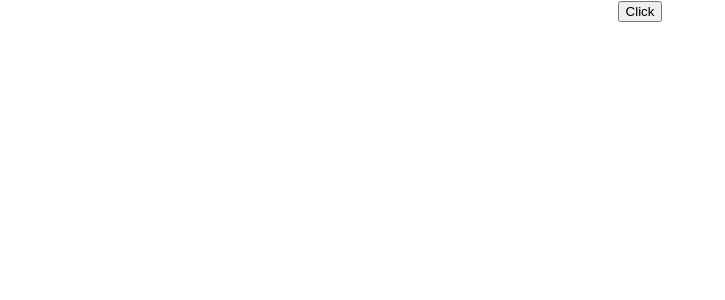
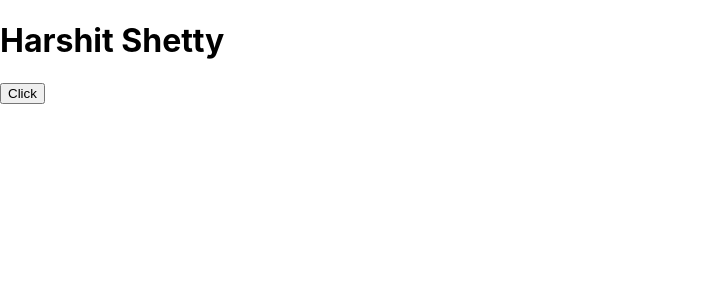
Before and after one commit to harshith1123/React-JS, a React (Create React App) app: page / in a window 1280 px wide. Shown: the top 300 px of the page, without its empty margins (0-725 px from the left). Built offline with nearby package versions, Linux system fonts and the light colour scheme.

Commit message:
Learned usefulness of Bind method

```diff
--- /dev/null
+++ b/src/BindEvent.js
@@ -0,0 +1,36 @@
+import React, { Component } from 'react'
+
+export default class BindEvent extends Component {
+    constructor(){
+        super();
+        // Bind using Constructor
+        this.handleBindEvent = this.handleBindEvent.bind(this);
+        this.state = {
+            name: "Harshit Shetty"
+        }
+    }
+
+    // handleBindEvent(){
+    //     console.log("This:",this);
+    //     this.setState({
+    //         name:"Harshit Gajanan Shetty"
+    //     })
+    // }
+    handleBindEvent = ()=>{
+        console.log("This:",this);
+        this.setState({
+            name:"Harshit Gajanan Shetty"
+        })
+    }
+  render() {
+    return (
+      <div>
+      <h1>{this.state.name}</h1>
+        {/* <button type='button' onClick={this.handleBindEvent}>Click</button> */}
+        {/* Inside Render Function */}
+        {/* <button type="button" onClick={this.handleBindEvent.bind(this)}>Click</button> */}
+        <button type="button" onClick={() => this.handleBindEvent()}>Click</button>
+      </div>
+    )
+  }
+}
--- a/src/index.js
+++ b/src/index.js
@@ -12,6 +12,7 @@ import Constructor from './Construtor';
 import State from './State';
 import Destructuring from './Destructuring';
 import Events from './Events';
+import BindEvent from './BindEvent';
 
 const root = ReactDOM.createRoot(document.getElementById('root'));
 const fruits = ["Orange", "Mango", "Strawberry"]
@@ -33,7 +34,8 @@ root.render(
     {/* <Constructor name = "Harshit"/> */}
     {/* <State name = "Harshit"/> */}
     {/* <Destructuring name="Harshit Shetty" age = {22} arr ={fruits}/> */}
-    <Events name = "Harshit Gajanan Shetty"/>
+    {/* <Events name = "Harshit Gajanan Shetty"/> */}
+    <BindEvent/>
   </React.StrictMode>
 );
 
```
